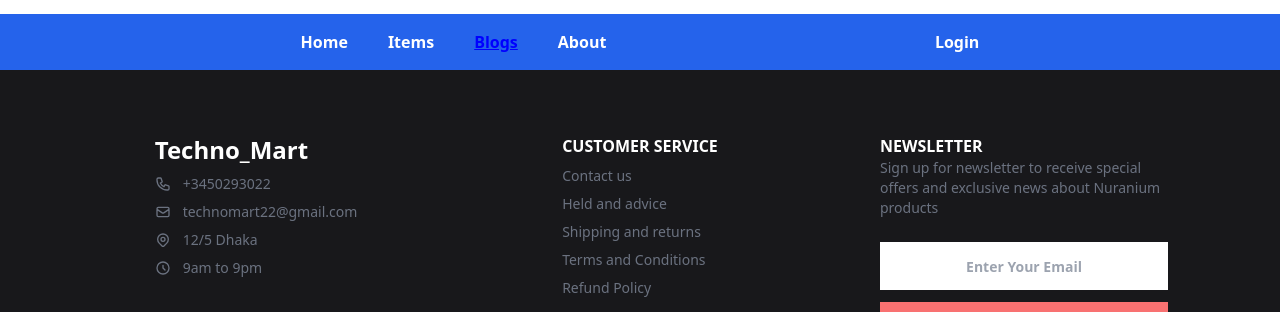
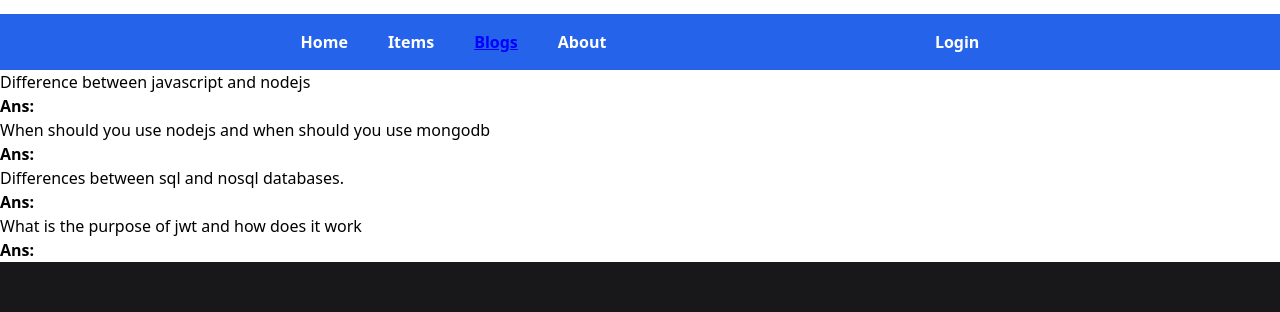
Before and after one commit to HasanAhamed1/techno_mart, a React (Create React App) app: page /blogs in a window 1280 px wide. Shown: the part 154-466 px from the top of the page. Built offline with nearby package versions, Linux system fonts and the light colour scheme; no server answers.

Commit message:
readme changed

```diff
--- a/src/Component/Blogs/Blogs.js
+++ b/src/Component/Blogs/Blogs.js
@@ -3,7 +3,14 @@ import React from 'react';
 const Blogs = () => {
     return (
         <div>
-
+            <h1>Difference between javascript and nodejs</h1>
+            <p><b>Ans:</b></p>
+            <h1>When should you use nodejs and when should you use mongodb</h1>
+            <p><b>Ans:</b></p>
+            <h1>Differences between sql and nosql databases.</h1>
+            <p><b>Ans:</b></p>
+            <h1>What is the purpose of jwt and how does it work</h1>
+            <p><b>Ans:</b></p>
         </div>
     );
 };
```
Also changed, not shown: 1 other file (tests, documents, lock files or other folders).
